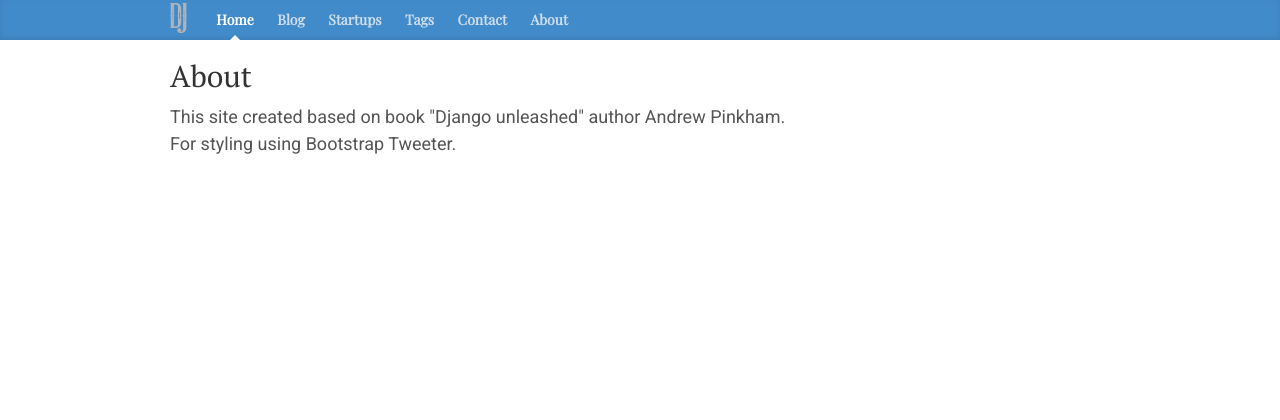
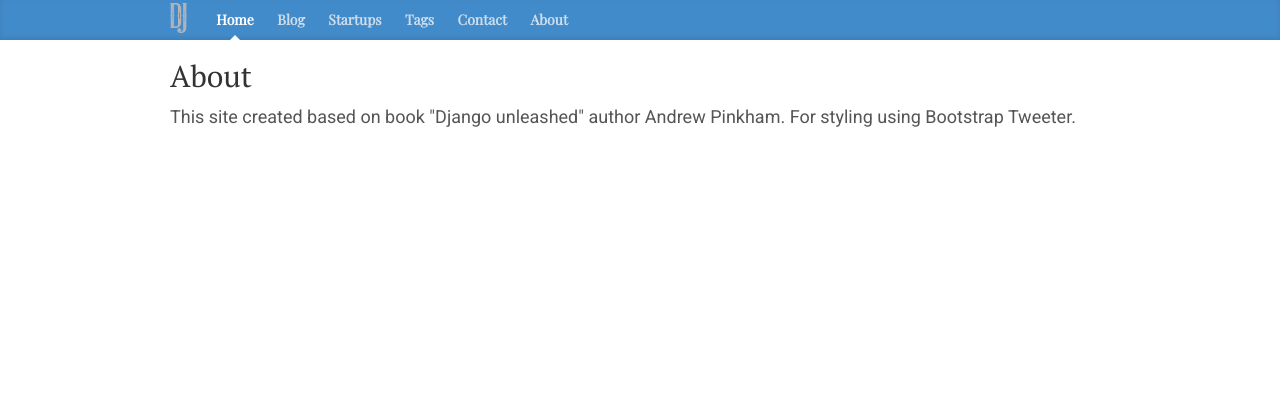
Before and after one commit to kalnynsh/DjangoUnleashed-1.11, a Django app: page /about/ in a window 1280 px wide. Shown: the top 420 px of the page. Run offline with Django 3.2, Linux system fonts and the light colour scheme; some libraries are stand-ins or nearby versions.

Commit message:
Update code, use 12 column in base template.

```diff
--- a/static/css/blog.css
+++ b/static/css/blog.css
@@ -163,7 +163,7 @@ h6, .h6 {
  */
 
 .blog-post {
-  margin-bottom: 60px;
+  margin-bottom: 40px;
 }
 .blog-post-title {
   margin-bottom: 5px;
@@ -465,7 +465,10 @@ h6, .h6 {
     margin: 20px 0 10px 0;
 }
 
-.blog-post-archive-year-h2,
+.blog-post-archive-year-h2 {
+    margin: 40px 0 10px 0;
+}
+
 .blog-post-archive-year-h3 {
-    margin: 20px 0 10px 0;
+    margin: 28px 0 10px 0;
 }
--- a/templates/base.html
+++ b/templates/base.html
@@ -57,7 +57,7 @@
 
     <div class="row">
 
-        <div class="col-sm-8 blog-main"><!-- .blog-main -->
+        <div class="col-sm-12 blog-main"><!-- .blog-main -->
 
             <div class="blog-post"><!-- .blog-post -->
 
```
